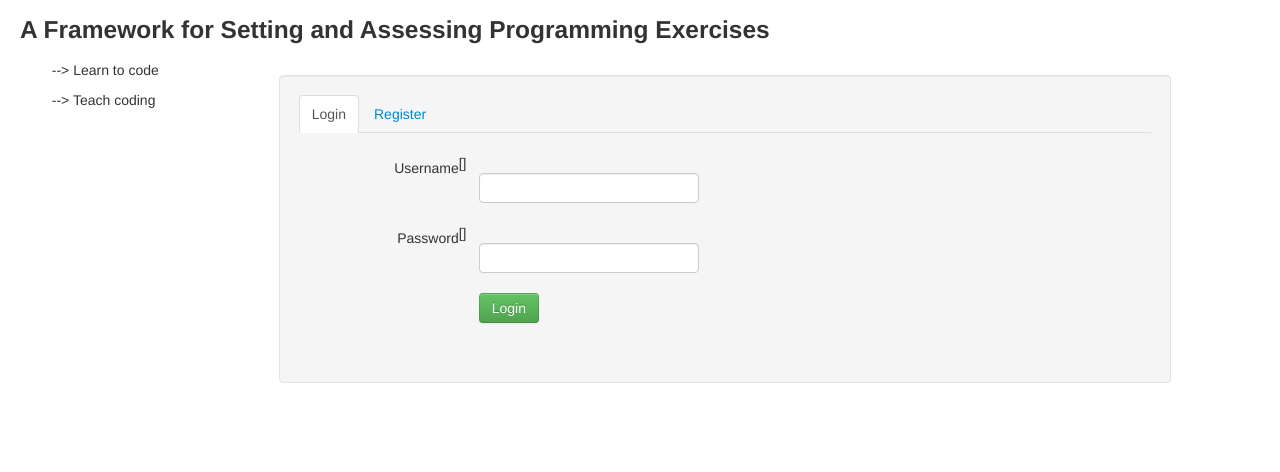
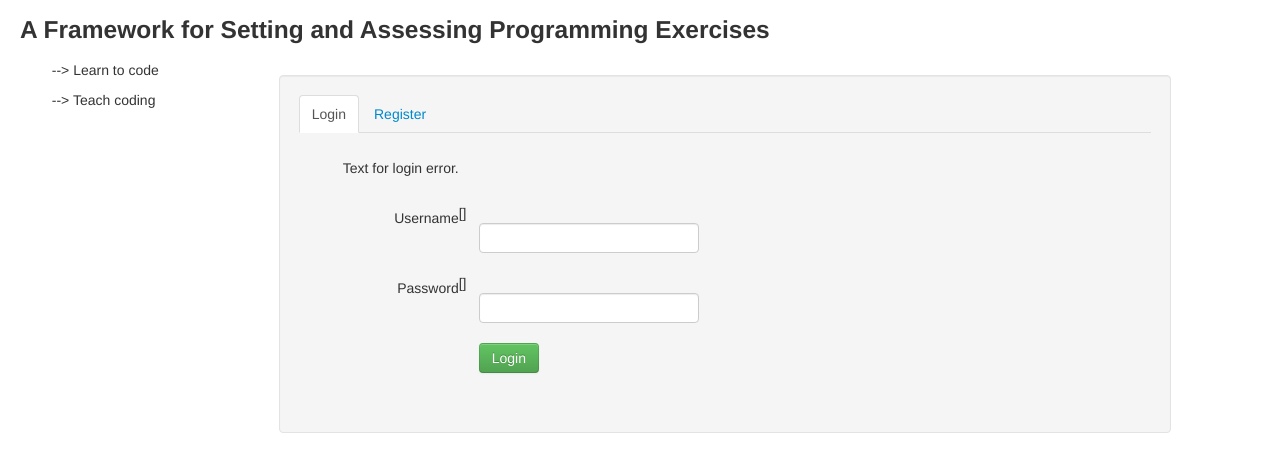
Before and after one commit to varun-verma11/CodeDrill, a Django app: template djangoSRV/templates/login.html in a window 1280 px wide. Shown: the top 472 px of the page. Run offline with Django 3.2, Linux system fonts and the light colour scheme; the template is opened without the code that fills it: most values are stand-ins (such as "Sample title", 1, 10 or a date in 2020); form fields are guessed from the names that the template uses; parts of the project's set-up code (start-up, migrations or seed data) failed here and were passed over.

Commit message:
text for login error

```diff
--- a/djangoSRV/templates/login.html
+++ b/djangoSRV/templates/login.html
@@ -42,6 +42,9 @@
                   {% csrf_token %}
                   {{ login_form.non_field_errors }}
                   <fieldset>
+                    <div class="control-group" id="login_err">
+                      <label class="control-label" for="username">Text for login error.</label>
+                    </div>
                     <div class="control-group">
                       <!-- Username -->
                       {{ login_form.username.errors }}
```
